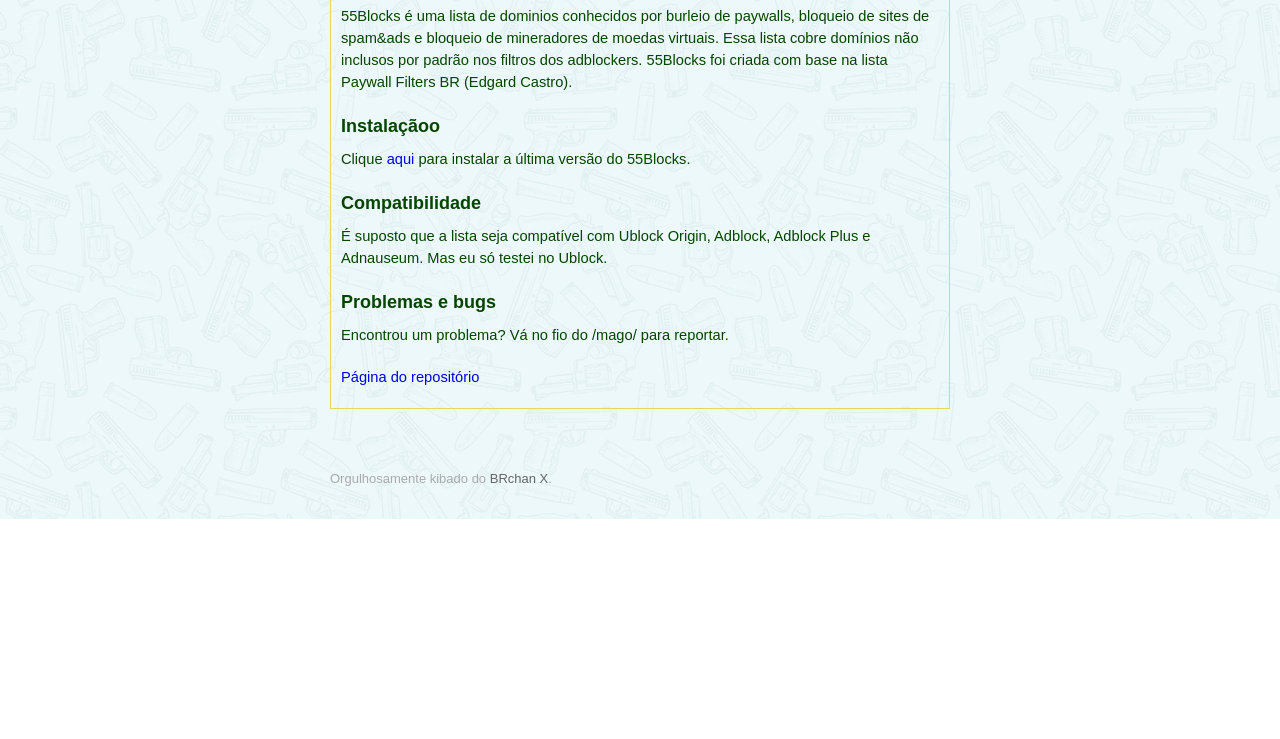
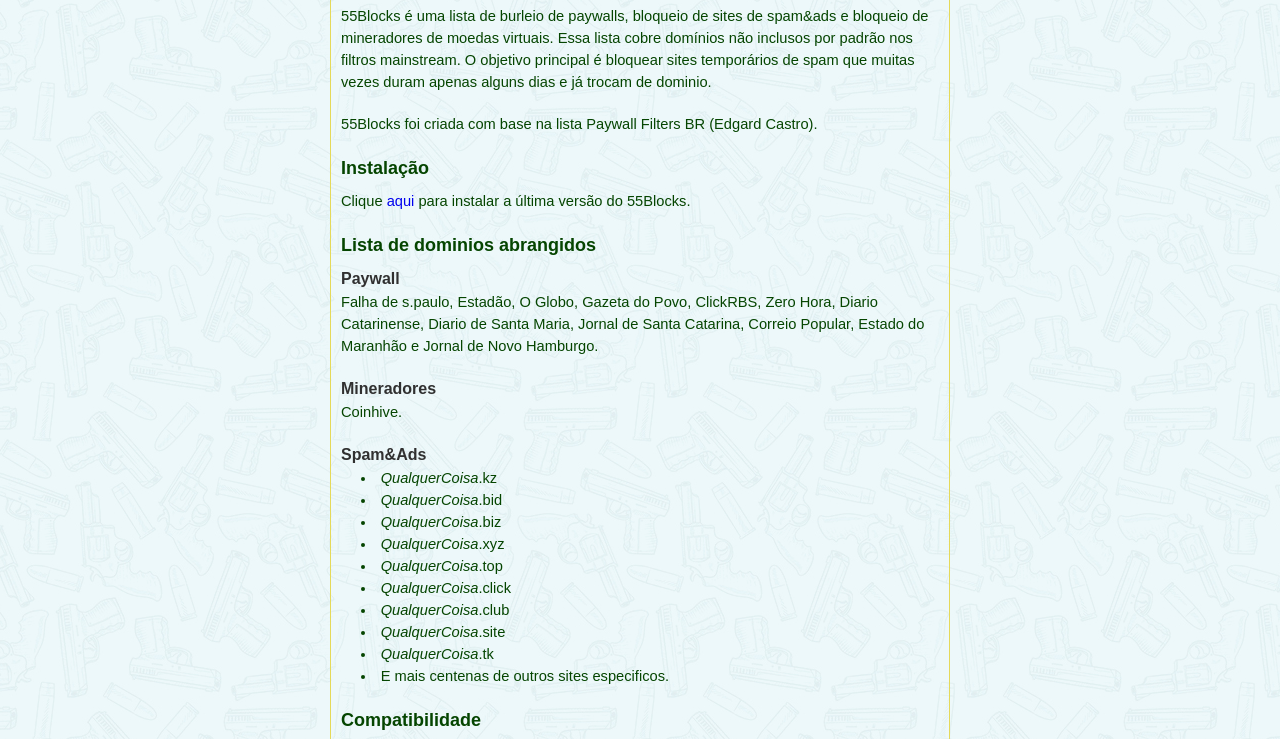
Before and after one commit to acarajebaiano/acarajebaiano.github.io, a plain HTML site: page index.html in a window 1280 px wide. Shown: the part 402-1141 px from the top of the page. Before the commit the page ends 921 px from the top, so only its background shows below. Drawn offline with Linux system fonts and the light colour scheme.

Commit message:
melhorias

```diff
--- a/index.html
+++ b/index.html
@@ -26,15 +26,35 @@
          <div id="reply">
         	<div id="reply2">
           		<h3>55Blocks</h3>
-<p>55Blocks é uma lista de dominios conhecidos por burleio de paywalls, bloqueio de sites de spam&ads e bloqueio de mineradores de moedas virtuais. Essa lista cobre domínios não inclusos por padrão nos filtros dos adblockers.  55Blocks foi criada com base na lista Paywall Filters BR (Edgard Castro).</p>
-<h3>Instalaçãoo</h3>
+					<p>55Blocks é uma lista de burleio de paywalls, bloqueio de sites de spam&ads e bloqueio de mineradores de moedas virtuais. Essa lista cobre domínios não inclusos por padrão nos filtros mainstream. O objetivo principal é bloquear sites temporários de spam que muitas vezes duram apenas alguns dias e já trocam de dominio.</p>
+					<p>55Blocks foi criada com base na lista Paywall Filters BR (Edgard Castro).</p>
+				<h3>Instalação</h3>
 					<p>Clique <a href="abp://subscribe/?location=https://raw.githubusercontent.com/55Blocks/55Blocks/master/55blocks.txt&title=55Blocks">aqui</a> para instalar a última versão do 55Blocks.</p>
+				<h3>Lista de dominios abrangidos</h3>
+					<h4>Paywall</h4>
+					<p>Falha de s.paulo, Estadão, O Globo, Gazeta do Povo, ClickRBS, Zero Hora, Diario Catarinense, Diario de Santa Maria, Jornal de Santa Catarina, Correio Popular, Estado do Maranhão e Jornal de Novo Hamburgo.</p>
+					<h4>Mineradores</h4>
+					<p>Coinhive.</p>
+					<h4>Spam&Ads</h4>
+					<ul>
+						<li><em>QualquerCoisa</em>.kz</li>
+						<li><em>QualquerCoisa</em>.bid</li>
+						<li><em>QualquerCoisa</em>.biz</li>
+						<li><em>QualquerCoisa</em>.xyz</li>
+						<li><em>QualquerCoisa</em>.top</li>
+						<li><em>QualquerCoisa</em>.click</li>
+						<li><em>QualquerCoisa</em>.club</li>
+						<li><em>QualquerCoisa</em>.site</li>
+						<li><em>QualquerCoisa</em>.tk</li>
+						<li>E mais centenas de outros sites especificos.</li>
+
+					</ul>
+
 				<h3>Compatibilidade</h3>
 					<p>É suposto que a lista seja compatível com Ublock Origin, Adblock, Adblock Plus e Adnauseum. Mas eu só testei no Ublock.</p>
 				<h3>Problemas e bugs</h3>
-<p>Encontrou um problema? Vá no fio do /mago/ para reportar.</p>
+					<p>Quer adicionar algum dominio ou remover algum que seja irritante? Vá no fio do /comp/ para reportar.</p>
 				<p><a href="https://github.com/55Blocks/55Blocks">Página do repositório</a></p>
-
         	</div>
         </div>
 
@@ -42,8 +62,7 @@
           Orgulhosamente kibado do <a href="http://lolikun.github.io/">BRchan X</a>.
         </footer>
 
-
       </div>
 	</div>
-
-</body></html>
+  </body>
+</html>
```
Lines whose indentation alone changed are shown as unchanged.
